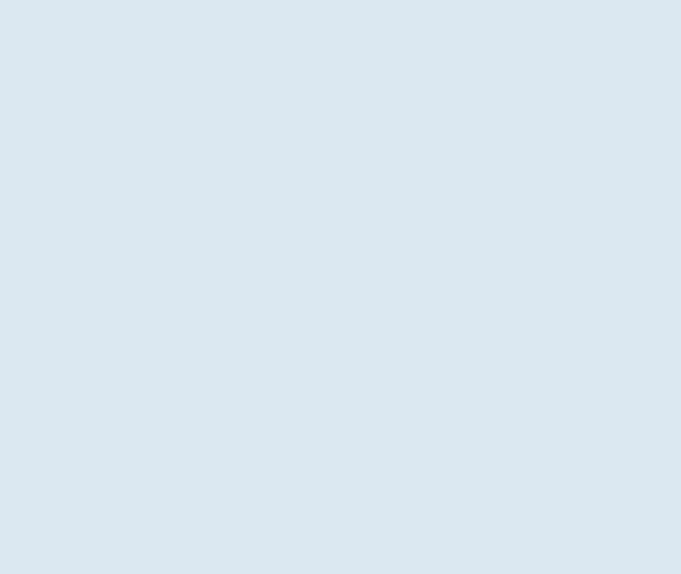
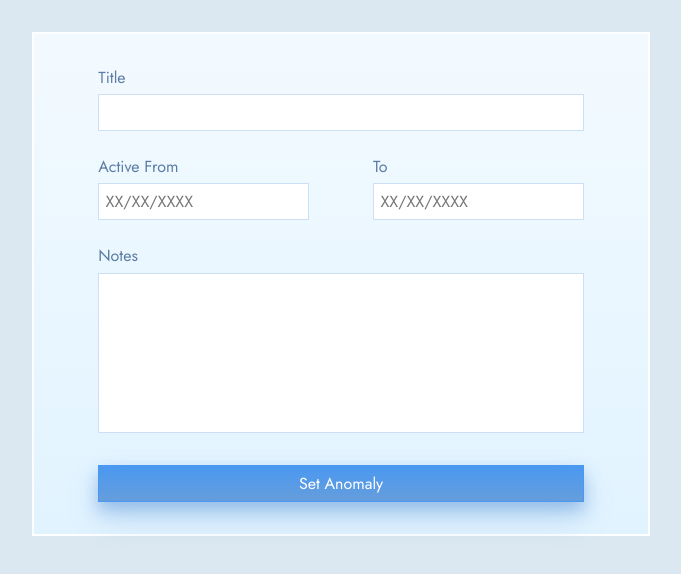
Before and after one commit to ask0ldd/SubscriptionsManager, a React (Vite) app: page /newanomaly in a window 1280 px wide. Before the commit this address had no page. Shown: the top 574 px of the page, without its empty margins (299-980 px from the left). Built offline with nearby package versions, Linux system fonts and the light colour scheme.

Commit message:
new anomaly layout

```diff
--- a/src/App.css
+++ b/src/App.css
@@ -62,3 +62,13 @@ textarea:focus {
 dialog::backdrop {
   background: rgba(0, 0, 0, 0.6);
 }
+
+textarea {
+  resize: none;
+  border: 1px solid #4688d344;
+  background: #ffffff;
+  padding: 0.35em 0.4em 0.4em 0.4em;
+  color: #264f81bb;
+  font-family: "Jost", sans-serif;
+  font-size: 1rem;
+}
--- a/src/components/CustomRouter.tsx
+++ b/src/components/CustomRouter.tsx
@@ -3,6 +3,7 @@ import Home from '../pages/Home'
 import NewMember from '../pages/NewMember'
 import NewPaiement from '../pages/NewPaiement'
 import NewRemainder from '../pages/NewRemainder'
+import NewAnomaly from '../pages/NewAnomaly'
 
 function CustomRouter() {
     /*<Router basename="/P13-UserInterface-API/ABFront/"> needs to add basename into vite config*/
@@ -13,6 +14,7 @@ function CustomRouter() {
                 <Route path="/newmember" element={<NewMember />} />
                 <Route path="/newpaiement" element={<NewPaiement />} />
                 <Route path="/newremainder" element={<NewRemainder />} />
+                <Route path="newanomaly" element={<NewAnomaly/>} />
             </Routes>
         </Router>
     )
--- /dev/null
+++ b/src/pages/NewAnomaly.tsx
@@ -0,0 +1,30 @@
+import '../style/NewAnomaly.css'
+
+function NewAnomaly(){
+    return(
+        <main className="main-anomaly">
+            <form className='form-anomalie'>
+                <div className='soloRow'>
+                    <label htmlFor='anomalyTitle'>Title</label>
+                    <input id="anomalyTitle" type="text"/>
+                </div>
+                <div className='duoRow'>
+                    <div className='soloRow'>
+                        <label htmlFor="anomalyActiveDate" className='defaultSpacing'>Active From</label>
+                        <input id="anomalyActiveDate" type="text" placeholder="XX/XX/XXXX"/>
+                    </div>
+                    <div className='soloRow'>
+                        <label htmlFor="anomalyEndOfActivity" className='defaultSpacing'>To</label>
+                        <input id="anomalyEndOfActivity" type="text" placeholder="XX/XX/XXXX"/>
+                    </div>
+                </div>
+                <label htmlFor="anomalyDetails" className='defaultSpacing'>Notes</label>
+                <textarea id="anomalyDetails"/>
+
+                <input id="anomalySubmit" type="submit" value="Set Anomaly"/>
+            </form>
+        </main>
+    )
+}
+
+export default NewAnomaly
--- /dev/null
+++ b/src/style/NewAnomaly.css
@@ -0,0 +1,36 @@
+main.main-anomaly {
+  display: flex;
+  justify-content: center;
+  max-width: calc(1440px * 60 / 100);
+}
+
+form.form-anomalie {
+  padding: 2rem 4rem;
+  display: flex;
+  flex-direction: column;
+}
+
+.soloRow {
+  display: flex;
+  flex-direction: column;
+}
+
+.duoRow {
+  display: flex;
+  flex-direction: row;
+  column-gap: 4rem;
+}
+
+label.defaultSpacing {
+  margin-top: 1.5rem;
+}
+
+textarea {
+  width: 100%;
+  height: 10rem;
+  resize: none;
+  padding: 0.35em 0.4em 0.4em 0.4em;
+  font-family: "Jost", sans-serif;
+  font-size: 1rem;
+  margin-top: 0.325rem;
+}
```
